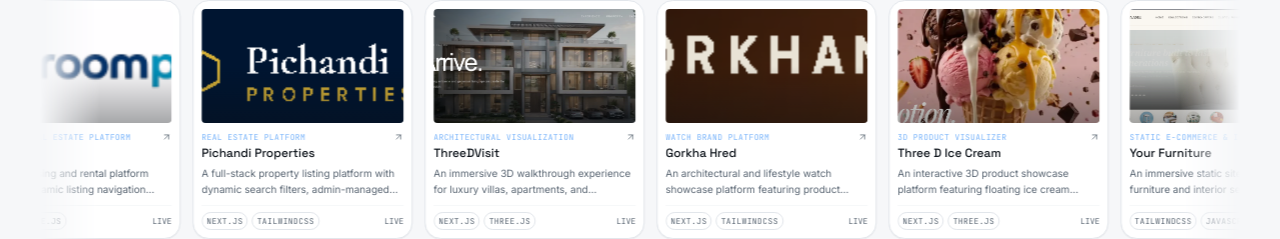
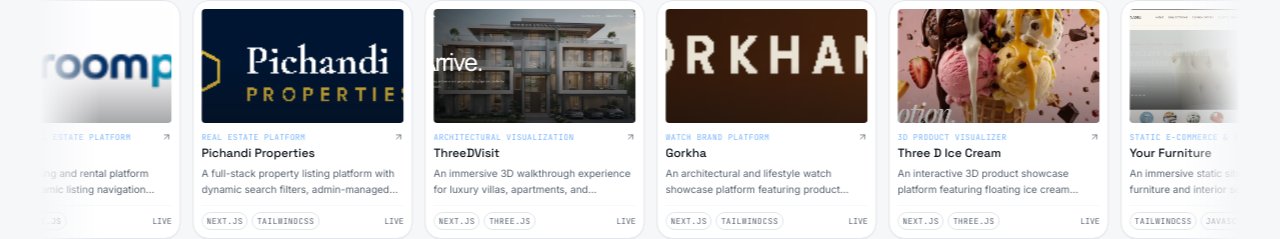
Before and after one commit to SabinChettri/sabinbudha, a Next.js app: page / in a window 1280 px wide. Shown: the part 3902-4141 px from the top of the page. Built offline with nearby package versions, Linux system fonts and the light colour scheme.

Commit message:
all are added

```diff
--- a/components/Projects.tsx
+++ b/components/Projects.tsx
@@ -59,7 +59,7 @@
     variant: 5,
   },
   {
-    name: "Gorkha Hred",
+    name: "Gorkha",
     category: "Watch Brand Platform",
     desc: "An architectural and lifestyle watch showcase platform featuring product walkthrough experiences from outer casings to inner mechanical movements.",
     tags: ["Next.js", "TailwindCSS", "WebGL", "Three.js"],
```
